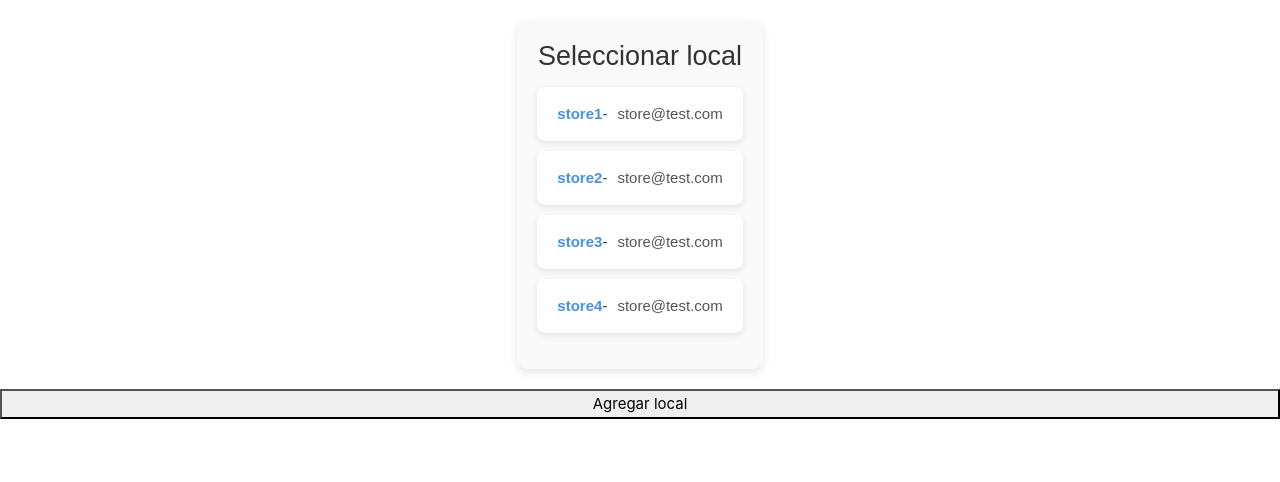
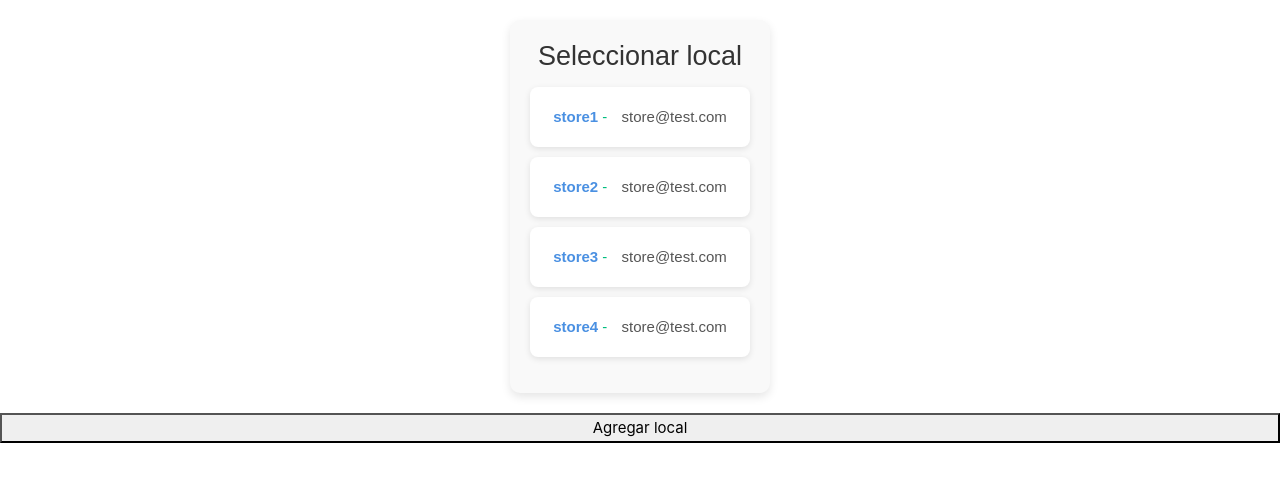
Before and after one commit to rangolucas/restaurantApp, a Vue app in the folder frontend/: page /stores in a window 1280 px wide. Shown: the top 482 px of the page. Built offline with nearby package versions, Linux system fonts and the light colour scheme.

Commit message:
Connect store list items to routes

```diff
--- a/frontend/src/router/index.ts
+++ b/frontend/src/router/index.ts
@@ -17,7 +17,12 @@ const router = createRouter({
       // which is lazy-loaded when the route is visited.
       component: () => import('../views/StoresView.vue'),
     },
+    {
+      path: '/stores/:id',
+      name: 'store-details',
+      component: () => import('../views/StoreView.vue'),
+    },
   ],
-})
+});
 
 export default router
--- a/frontend/src/views/StoreView.vue
+++ b/frontend/src/views/StoreView.vue
@@ -1,5 +1,13 @@
 <script setup>
 import { ref, onMounted } from 'vue'
+import { useRoute } from 'vue-router';
+
+const route = useRoute();
+const storeId = ref(route.params.id);
+
+onMounted(() => {
+  console.log(`Store ID: ${storeId.value}`);
+});
 </script>
 
 <template>
--- a/frontend/src/views/StoresView.vue
+++ b/frontend/src/views/StoresView.vue
@@ -29,8 +29,10 @@ onMounted(() => {
       <h1>Seleccionar local</h1>
       <ul v-if="!loading">
         <li v-for="store in stores" :key="store.id">
-          <span class="store-id">{{ store.id }}</span> -
-          <span class="store-contact">{{ store.contact }}</span>
+          <router-link :to="`/stores/${store.id}`">
+            <span class="store-id">{{ store.id }}</span> -
+            <span class="store-contact">{{ store.contact }}</span>
+          </router-link>
         </li>
       </ul>
       <p v-else>Cargando locales</p>
```
